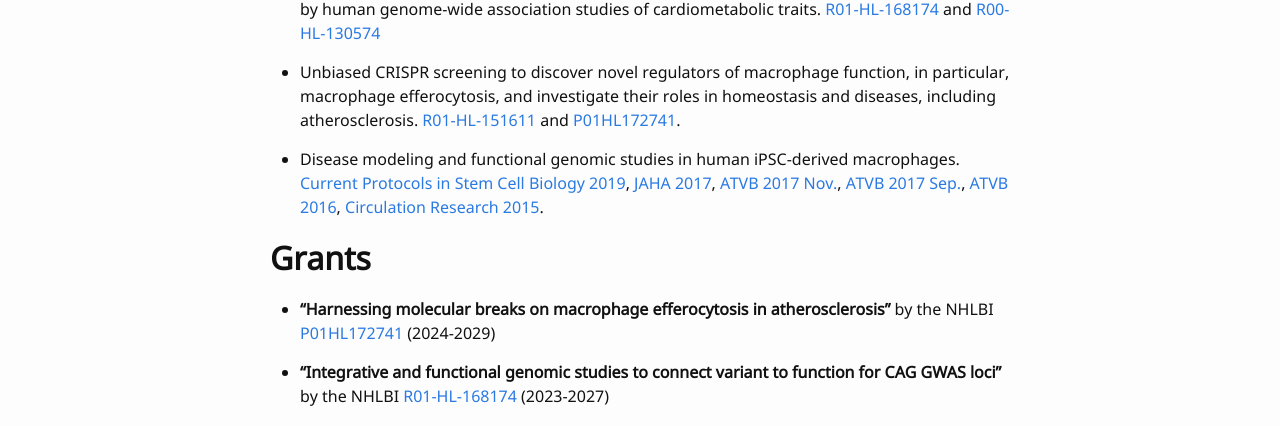
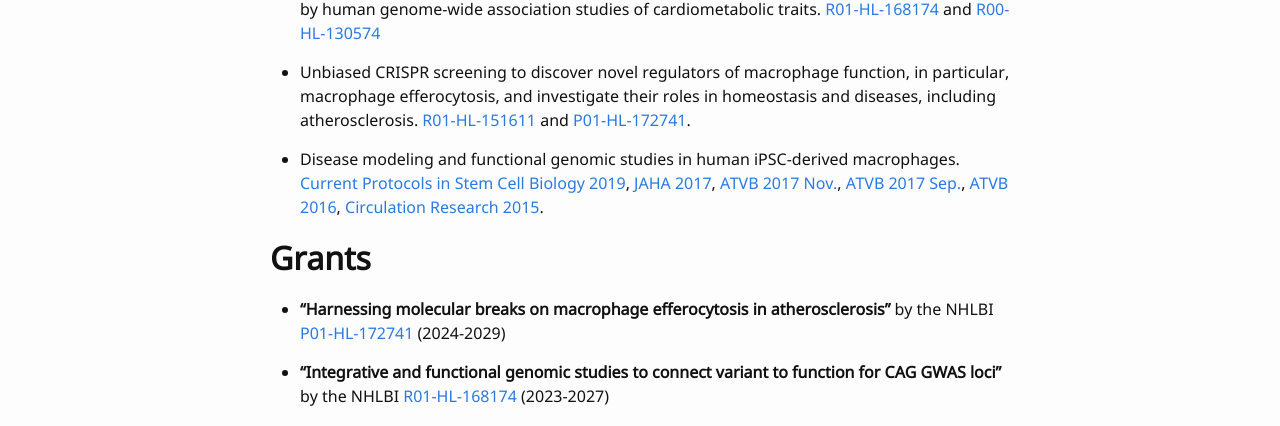
Before and after one commit to hanruizhang/zhanglab, a Jekyll site: the page built from 1_Research.md, in a window 1280 px wide. Shown: the part 742-1168 px from the top of the page. Built offline with Jekyll 4.4.1, drawn with Linux system fonts in a browser that asks for light colours; comment, search, counter and statistics services are not loaded.

Commit message:
Update 1_Research.md

```diff
--- a/1_Research.md
+++ b/1_Research.md
@@ -16,13 +16,13 @@
 
 * Functional genomics and mechanistic studies of candidate genes and genetic variants inspired by human genome-wide association studies of cardiometabolic traits. [R01-HL-168174](https://reporter.nih.gov/search/zQE0vAern0yY4dtpLdbNag/project-details/10639274){:target="_blank"} and [R00-HL-130574](https://projectreporter.nih.gov/project_info_description.cfm?aid=9765372&icde=49755340&ddparam=&ddvalue=&ddsub=&cr=1&csb=default&cs=ASC&pball=){:target="_blank"}
 
-* Unbiased CRISPR screening to discover novel regulators of macrophage function, in particular, macrophage efferocytosis, and investigate their roles in homeostasis and diseases, including atherosclerosis. [R01-HL-151611](https://projectreporter.nih.gov/project_info_description.cfm?aid=9945435&icde=49996451&ddparam=&ddvalue=&ddsub=&cr=2&csb=default&cs=ASC&pball=){:target="_blank"} and [P01HL172741](https://reporter.nih.gov/search/K2fNMZHVak-41arV2rBvdA/project-details/10849324){:target="_blank"}.
+* Unbiased CRISPR screening to discover novel regulators of macrophage function, in particular, macrophage efferocytosis, and investigate their roles in homeostasis and diseases, including atherosclerosis. [R01-HL-151611](https://projectreporter.nih.gov/project_info_description.cfm?aid=9945435&icde=49996451&ddparam=&ddvalue=&ddsub=&cr=2&csb=default&cs=ASC&pball=){:target="_blank"} and [P01-HL-172741](https://reporter.nih.gov/search/K2fNMZHVak-41arV2rBvdA/project-details/10849324){:target="_blank"}.
 
 * Disease modeling and functional genomic studies in human iPSC-derived macrophages.
 [Current Protocols in Stem Cell Biology 2019](https://currentprotocols.onlinelibrary.wiley.com/doi/full/10.1002/cpsc.74), [JAHA 2017](https://www.ahajournals.org/doi/full/10.1161/JAHA.117.007431?url_ver=Z39.88-2003&rfr_id=ori:rid:crossref.org&rfr_dat=cr_pub%3dpubmed), [ATVB 2017 Nov.](https://www.ncbi.nlm.nih.gov/pmc/articles/PMC5687272/), [ATVB 2017 Sep.](https://www.ncbi.nlm.nih.gov/pmc/articles/PMC5659288/), [ATVB 2016](https://www.ncbi.nlm.nih.gov/pmc/articles/PMC4919157/), [Circulation Research 2015](https://www.ncbi.nlm.nih.gov/pmc/articles/PMC4565503/).
 
 # **Grants**
-* **"Harnessing molecular breaks on macrophage efferocytosis in atherosclerosis"** by the NHLBI [P01HL172741](https://reporter.nih.gov/search/K2fNMZHVak-41arV2rBvdA/project-details/10849324){:target="_blank"} (2024-2029)
+* **"Harnessing molecular breaks on macrophage efferocytosis in atherosclerosis"** by the NHLBI [P01-HL-172741](https://reporter.nih.gov/search/K2fNMZHVak-41arV2rBvdA/project-details/10849324){:target="_blank"} (2024-2029)
 
 * **"Integrative and functional genomic studies to connect variant to function for CAG GWAS loci"** by the NHLBI [R01-HL-168174](https://reporter.nih.gov/search/zQE0vAern0yY4dtpLdbNag/project-details/10639274){:target="_blank"} (2023-2027)
 
```
